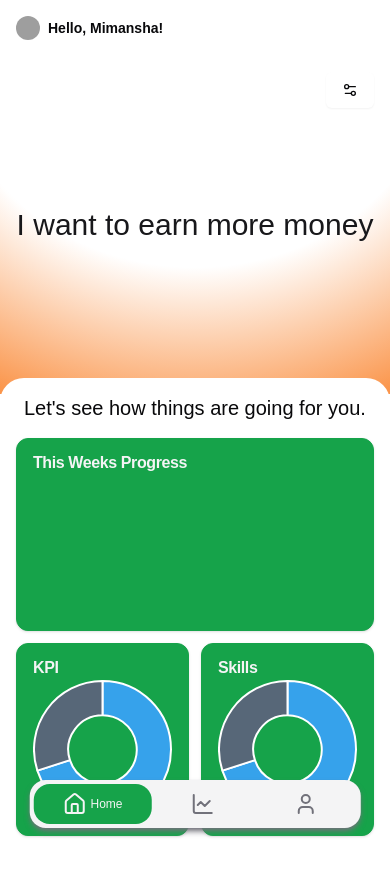
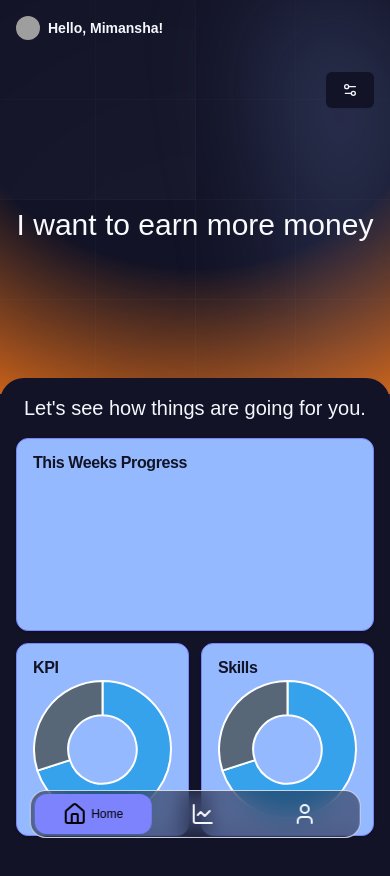
Before and after one commit to mimansha-swarup/SOD, a Next.js app: page / in a window 390 px wide. Shown: the top 876 px of the page. Built offline with nearby package versions, Linux system fonts and the light colour scheme; grey boxes are pictures that could not be loaded.

Commit message:
refactor: update global styles and layout components for improved theming and responsiveness; enhance Navbar and BentoCard styling; add BgSvg component for background visuals; streamline MetricList and DateChip components for better UI consistency

```diff
--- a/src/app/globals.css
+++ b/src/app/globals.css
@@ -7,54 +7,55 @@ body {
 }
 
 @layer base {
-  :root {
+  /* :root {
     --background: 0 0% 100%;
-    --foreground: 240 10% 3.9%;
+    --foreground: 224 71.4% 4.1%;
     --card: 0 0% 100%;
-    --card-foreground: 240 10% 3.9%;
+    --card-foreground: 224 71.4% 4.1%;
     --popover: 0 0% 100%;
-    --popover-foreground: 240 10% 3.9%;
-    --primary: 142.1 76.2% 36.3%;
-    --primary-foreground: 355.7 100% 97.3%;
-    --secondary: 240 4.8% 95.9%;
-    --secondary-foreground: 240 5.9% 10%;
-    --muted: 240 4.8% 95.9%;
-    --muted-foreground: 240 3.8% 46.1%;
-    --accent: 240 4.8% 95.9%;
-    --accent-foreground: 240 5.9% 10%;
+    --popover-foreground: 224 71.4% 4.1%;
+    --primary: 237 97% 74%;
+    --primary-foreground: 210 20% 98%;
+    --secondary: 220 14.3% 95.9%;
+    --secondary-foreground: 220.9 39.3% 11%;
+    --muted: 220 14.3% 95.9%;
+    --muted-foreground: 220 8.9% 46.1%;
+    --accent: 220 14.3% 95.9%;
+    --accent-foreground: 220.9 39.3% 11%;
     --destructive: 0 84.2% 60.2%;
-    --destructive-foreground: 0 0% 98%;
-    --border: 240 5.9% 90%;
-    --input: 240 5.9% 90%;
-    --ring: 142.1 76.2% 36.3%;
+    --destructive-foreground: 210 20% 98%;
+    --border: 220 13% 91%;
+    --input: 220 13% 91%;
+    --ring: 262.1 83.3% 57.8%;
     --radius: 0.5rem;
     --chart-1: 12 76% 61%;
     --chart-2: 173 58% 39%;
     --chart-3: 197 37% 24%;
     --chart-4: 43 74% 66%;
     --chart-5: 27 87% 67%;
-  }
+  } */
 
-  .dark {
-    --background: 20 14.3% 4.1%;
-    --foreground: 0 0% 95%;
-    --card: 24 9.8% 10%;
-    --card-foreground: 0 0% 95%;
-    --popover: 0 0% 9%;
-    --popover-foreground: 0 0% 95%;
-    --primary: 142.1 70.6% 45.3%;
-    --primary-foreground: 144.9 80.4% 10%;
-    --secondary: 240 3.7% 15.9%;
-    --secondary-foreground: 0 0% 98%;
-    --muted: 0 0% 15%;
-    --muted-foreground: 240 5% 64.9%;
-    --accent: 12 6.5% 15.1%;
-    --accent-foreground: 0 0% 98%;
+  :root {
+    --background: 237 35% 11%;
+    --foreground: 240 75% 98%;
+    --card: 224 71.4% 4.1%;
+    --card-foreground: 210 20% 98%;
+    --popover: 224 71.4% 4.1%;
+    --popover-foreground: 210 20% 98%;
+    --primary: 237 97% 74%;
+    --primary-foreground: 210 20% 98%;
+    --secondary: 219 100% 79%;
+    --secondary-foreground: 210 20% 98%;
+    --muted: 215 27.9% 16.9%;
+    --muted-foreground: 217.9 10.6% 64.9%;
+    --accent: 188 100% 75%;
+    --accent-foreground: 210 20% 98%;
     --destructive: 0 62.8% 30.6%;
-    --destructive-foreground: 0 85.7% 97.3%;
-    --border: 240 3.7% 15.9%;
-    --input: 240 3.7% 15.9%;
-    --ring: 142.4 71.8% 29.2%;
+    --destructive-foreground: 210 20% 98%;
+    --border: 215 27.9% 16.9%;
+    --input: 215 27.9% 16.9%;
+    --ring: 263.4 70% 50.4%;
+    --radius: 0.5rem;
     --chart-1: 220 70% 50%;
     --chart-2: 160 60% 45%;
     --chart-3: 30 80% 55%;
--- a/src/app/layout.tsx
+++ b/src/app/layout.tsx
@@ -3,6 +3,7 @@ import { Readex_Pro } from "next/font/google";
 import "./globals.css";
 import "./index.css";
 import Navbar from "@/components/shared/Navbar";
+import BgSvg from "@/components/shared/BgSvg";
 
 const font = Readex_Pro({
   weight: ["200", "300", "400", "500", "600", "700"],
@@ -23,9 +24,10 @@ export default function RootLayout({
 }>) {
   return (
     <html lang="en">
-      <body className={`${font.style.fontFamily} flex  `}>
-        <div className="max-w-[425px] m-auto py-4 w-screen ">{children}</div>
+      <body className={`${font.style.fontFamily} flex text-foreground dark `}>
+        <div className="max-w-[425px] m-auto py-4 w-screen o ">{children}</div>
         <Navbar />
+        <BgSvg />
       </body>
     </html>
   );
--- a/src/components/configure/metricList.tsx
+++ b/src/components/configure/metricList.tsx
@@ -20,8 +20,12 @@ const MetricList = () => {
 
   const record = formatTrackerData(trackerData);
   return (
-    <div className="h-[calc(100vh-120px)] overflow-y-auto">
-      <Accordion type="multiple" defaultValue={[record[0].name]}>
+    <div className="py-6 overflow-y-auto">
+      <Accordion
+        type="multiple"
+        defaultValue={[record[0].name]}
+        className="bg-accent/5 rounded-2xl px-2 backdrop-blur-sm"
+      >
         {record.map((tracker) => (
           <AccordionItem key={tracker.name} value={tracker.name}>
             <AccordionTrigger className="text-base font-[20px]">
--- a/src/components/home/Aurora.tsx
+++ b/src/components/home/Aurora.tsx
@@ -24,8 +24,7 @@ export const AuroraHero = () => {
     });
   }, []);
 
-  const bg = false ? "#0C0A09" : "#fff";
-  const backgroundImage = useMotionTemplate`radial-gradient(125% 125% at 50% 0%, ${bg} 50%, ${color})`;
+  const backgroundImage = useMotionTemplate`radial-gradient(125% 125% at 50% 0%, transparent 50%, ${color})`;
 
   return (
     <motion.section
--- a/src/components/home/BentoCard.tsx
+++ b/src/components/home/BentoCard.tsx
@@ -1,16 +1,27 @@
-import React from 'react'
-import { Card, CardTitle } from '../ui/card'
-import { cn } from '@/lib/utils'
+import React from "react";
+import { Card, CardTitle } from "../ui/card";
+import { cn } from "@/lib/utils";
 
-const BentoCard = ({title, children ,className}: {title: string, children: React.ReactNode, className?: string}) => {
+const BentoCard = ({
+  title,
+  children,
+  className,
+}: {
+  title: string;
+  children: React.ReactNode;
+  className?: string;
+}) => {
   return (
-    <Card className={cn("p-4 border-primary bg-primary", className)}>
-    <CardTitle className="mb-1 text-secondary">
-      {title}
-    </CardTitle>
-    {children}
-  </Card>
-  )
-}
+    <Card
+      className={cn(
+        "p-4 border-primary bg-secondary text-background",
+        className
+      )}
+    >
+      <CardTitle className="mb-1">{title}</CardTitle>
+      {children}
+    </Card>
+  );
+};
 
-export default BentoCard
+export default BentoCard;
--- /dev/null
+++ b/src/components/shared/BgSvg.tsx
@@ -0,0 +1,49 @@
+import React from "react";
+
+const BgSvg = () => {
+  return (
+    <div>
+      <div className="absolute left-1/2 right-0 top-0 bottom-0 -z-10 -ml-24 transform-gpu overflow-hidden blur-3xl lg:ml-24 xl:ml-48">
+        <div
+          className="h-screen w-screen  bg-gradient-to-tr from-primary to-secondary opacity-30"
+          style={{
+            clipPath:
+              "polygon(63.1% 29.5%, 100% 17.1%, 76.6% 3%, 48.4% 0%, 44.6% 4.7%, 54.5% 25.3%, 59.8% 49%, 55.2% 57.8%, 44.4% 57.2%, 27.8% 47.9%, 35.1% 81.5%, 0% 97.7%, 39.2% 100%, 35.2% 81.4%, 97.2% 52.8%, 63.1% 29.5%)",
+          }}
+        ></div>
+      </div>
+
+      <svg
+        className="absolute inset-x-0 top-0 -z-10 h-3/4 w-full stroke-[#f6f6fe08] [mask-image:radial-gradient(32rem_32rem_at_center,white,transparent)]"
+        aria-hidden="true"
+      >
+        <defs>
+          <pattern
+            id="1f932ae7-37de-4c0a-a8b0-a6e3b4d44b84"
+            width="100"
+            height="100"
+            x="50%"
+            y="-1"
+            patternUnits="userSpaceOnUse"
+          >
+            <path d="M.5 200V.5H200" fill="none"></path>
+          </pattern>
+        </defs>
+        <svg x="50%" y="-1" className="overflow-visible fill-[#f6f6fe08]">
+          <path
+            d="M-200 0h201v201h-201Z M600 0h201v201h-201Z M-400 600h201v201h-201Z M200 800h201v201h-201Z"
+            strokeWidth="0"
+          ></path>
+        </svg>
+        <rect
+          width="100%"
+          height="100%"
+          strokeWidth="0"
+          fill="url(#1f932ae7-37de-4c0a-a8b0-a6e3b4d44b84)"
+        ></rect>
+      </svg>
+    </div>
+  );
+};
+
+export default BgSvg;
--- a/src/components/shared/Navbar.tsx
+++ b/src/components/shared/Navbar.tsx
@@ -15,9 +15,9 @@ const Navbar = () => {
   ];
 
   return (
-    <nav className="fixed bottom-4  right-1/2 bg-muted shadow-md shadow-muted-foreground p-1 h-fit w-[85%] rounded-2xl translate-x-1/2 ">
-      <div className="max-w-screen-xl mx-auto">
-        <div className="flex  items-center">
+    <nav className="fixed bottom-1.5 h-12  right-1/2 backdrop-blur-md border border-foreground/80  bg-background/50 p-1 w-[85%] rounded-2xl translate-x-1/2 ">
+      <div className="max-w-screen-xl mx-auto h-full">
+        <div className="flex  items-center h-full">
           {navItems.map((item) => {
             const Icon = item.icon;
             const isActive = pathname === item.href;
@@ -27,8 +27,8 @@ const Navbar = () => {
                 key={item.label}
                 href={item.href}
                 className={cn(
-                  "flex justify-center items-center gap-1 rounded-lg transition-colors flex-1 ease-in-out text-muted-foreground",
-                  isActive ? "text-secondary bg-primary p-2 rounded-2xl" : ""
+                  "flex justify-center items-center gap-1 rounded-lg transition-colors flex-1 ease-in-out ",
+                  isActive ? "text-black bg-primary p-2 rounded-xl" : ""
                 )}
               >
                 <Icon className="size-6" />
--- a/src/components/tracker/dateChip.tsx
+++ b/src/components/tracker/dateChip.tsx
@@ -24,7 +24,8 @@ const DateChip: FC<DateChipProps> = ({
       className={cn(
         "flex flex-col px-1 py-1 rounded-lg text-center",
         isSelected && "bg-muted",
-        disabled && "text-muted-foreground cursor-not-allowed"
+        disabled &&
+          "text-muted-foreground cursor-not-allowed"
       )}
     >
       <p className="text-sm ">{month}</p>
--- a/src/components/tracker/weekSlider.tsx
+++ b/src/components/tracker/weekSlider.tsx
@@ -87,7 +87,6 @@ const WeekSlider = () => {
     }
   };
 
-
   const onSelect = (date: Date) => () => {
     setSelectedDate(date);
   };
--- a/src/components/ui/sheet.tsx
+++ b/src/components/ui/sheet.tsx
@@ -64,7 +64,7 @@ const SheetContent = React.forwardRef<
       className={cn(sheetVariants({ side }), className)}
       {...props}
     >
-      <SheetPrimitive.Close className="absolute right-4 -top-10 rounded-full p-2 bg-white ring-offset-background transition-opacity hover:opacity-100 focus:outline-none focus:ring-2 focus:ring-ring focus:ring-offset-2 disabled:pointer-events-none data-[state=open]:bg-secondary">
+      <SheetPrimitive.Close className="absolute right-4 -top-10 rounded-full p-2 bg-background ring-offset-background transition-opacity hover:opacity-100 focus:outline-none focus:ring-2 focus:ring-ring focus:ring-offset-2 disabled:pointer-events-none data-[state=open]:bg-secondary">
         <X className="h-4 w-4" />
         <span className="sr-only">Close</span>
       </SheetPrimitive.Close>
```
